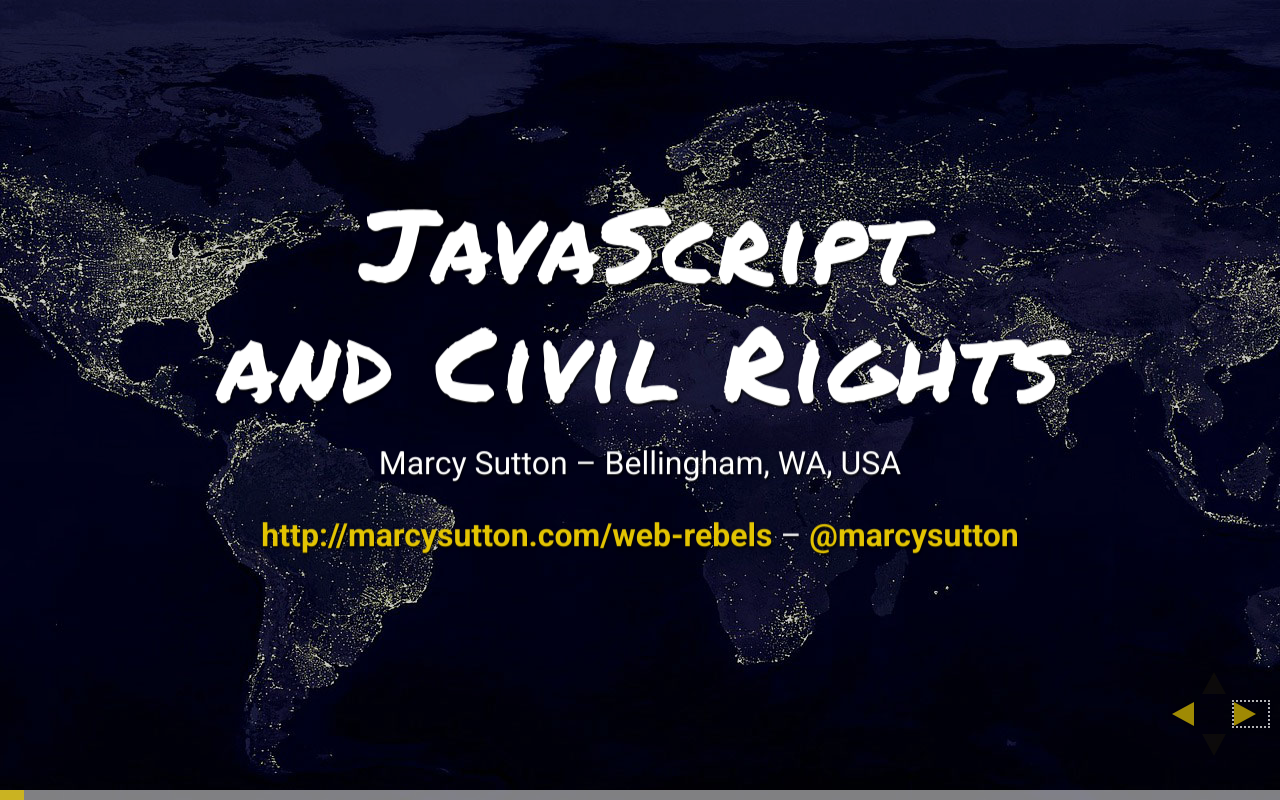
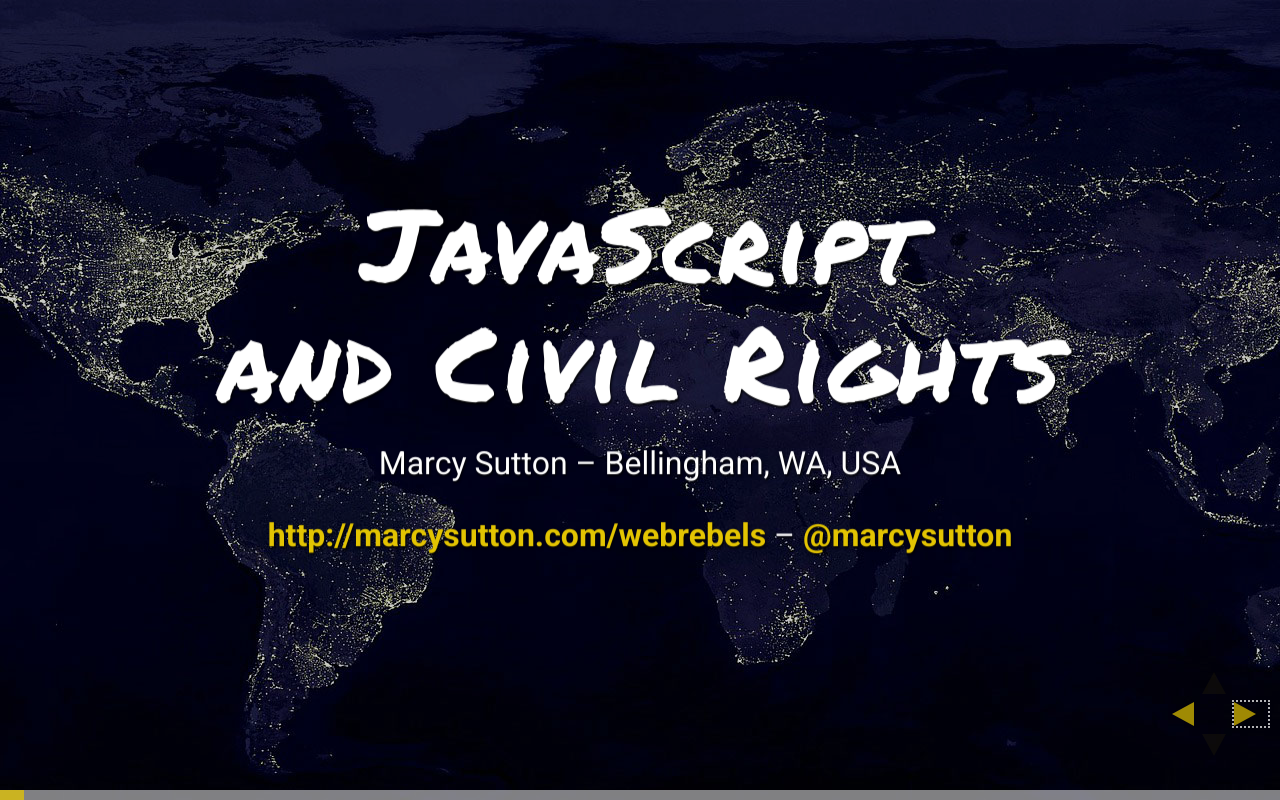
Before and after one commit to marcysutton/javascript-and-civil-rights, a website: page index.html in a window 1280 px wide. Both pictures are taken after a click on the button 1251 px from the left and 714 px from the top of the page. Drawn offline with Linux system fonts and the light colour scheme.

Commit message:
Update slide link

```diff
--- a/index.html
+++ b/index.html
@@ -49,7 +49,7 @@
 				<section data-state="title-slide">
           <h1>JavaScript <br>and Civil Rights</h1>
 					<p>Marcy Sutton – Bellingham, WA, USA</p>
-          <p><a href="http://marcysutton.com/web-rebels">http://marcysutton.com/web-rebels</a> – <a href="https://twitter.com/marcysutton">@marcysutton</a></p>
+          <p><a href="http://marcysutton.com/webrebels">http://marcysutton.com/webrebels</a> – <a href="https://twitter.com/marcysutton">@marcysutton</a></p>
           <aside class="notes">
           Hi, I'm Marcy Sutton, and I care about people. I'm here talk to you about an important topic affecting all of us: Civil Rights, and how we can protect them as JavaScript developers.
           </aside>
@@ -1883,7 +1883,7 @@
 
 			<footer role="contentinfo">
         <p class="copyright">JavaScript and Civil Rights<br>
-          <a href="http://twitter.com/marcysutton" target="_blank" title="Link opens in a new window">@marcysutton</a> <span aria-hidden="true">/</span> <a href="http://marcysutton.com/web-rebels" target="_blank" title="Link opens in a new window">marcysutton.com/web-rebels</a></p>
+          <a href="http://twitter.com/marcysutton" target="_blank" title="Link opens in a new window">@marcysutton</a> <span aria-hidden="true">/</span> <a href="http://marcysutton.com/webrebels" target="_blank" title="Link opens in a new window">marcysutton.com/webrebels</a></p>
       </footer>
 		</div>
 
```
